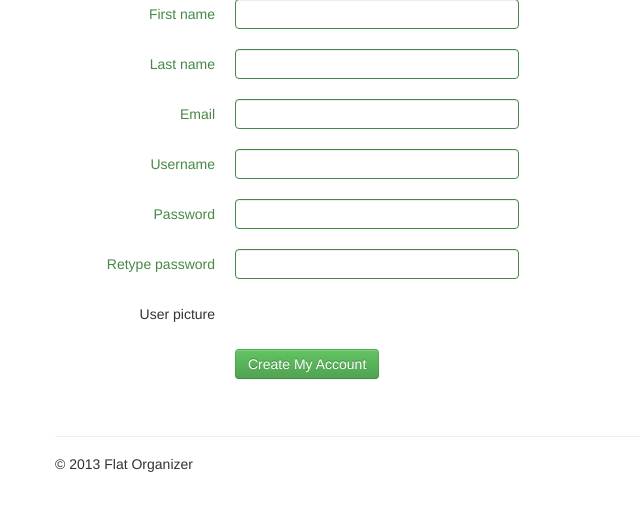
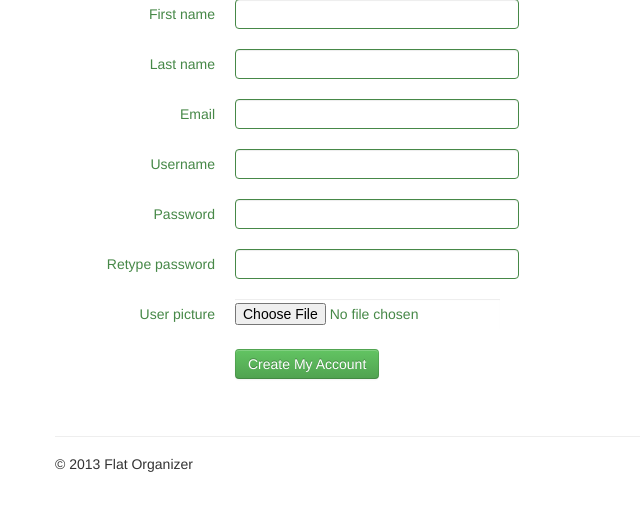
Before and after one commit to phyper/FlatOrganizer, a Django app: template templates/flats/register.html in a window 1280 px wide. Shown: the part 122-633 px from the top of the page, without its empty margins (0-640 px from the left). Run offline with Django 3.2, Linux system fonts and the light colour scheme; the template is opened without the code that fills it, so the values that code supplies are empty; some libraries are stand-ins or nearby versions.

Commit message:
Registration form

```diff
--- a/flats/models.py
+++ b/flats/models.py
@@ -5,6 +5,7 @@ from django import forms
 import datetime
 from PIL import Image
 from django.forms import ModelForm
+from django.forms import CharField, Form, PasswordInput
 
 CATEGORY_CHOICES = (('Shopping', 'Shopping'),
                     ('Cleaning', 'Cleaning'),
@@ -111,6 +112,9 @@ class Invitation(models.Model):
 
 class UserCreateForm(UserCreationForm):
 	email = forms.EmailField(required = True)
+	password1 = CharField(widget=PasswordInput())
+	password2 = CharField(widget=PasswordInput())
+
 	class Meta:
 		model = User
 		fields = ["first_name", "last_name", "email", "username", "password1", "password2"]
@@ -129,7 +133,6 @@ class UserEditForm(forms.ModelForm):
             'last_name' : forms.TextInput(attrs = {'placeholder': 'Last name'}),
             'email' : forms.TextInput(attrs = {'placeholder': 'E-mail'}),
             }
-
 
 class NewTaskForm(forms.ModelForm):
     class Meta:
--- a/templates/flats/register.html
+++ b/templates/flats/register.html
@@ -18,28 +18,28 @@
 						<div class="control-group success error">
 						<label class="control-label">First name</label>
 							<div class="controls">
-								<input type="text" class="input-xlarge" id="first_name" name="first_name" rel="popover" data-content="Enter your first name." data-original-title="First Name">
+								<input type="text" class="input-xlarge" id="first_name" name="first_name" rel="popover" data-content="Enter your first name" data-original-title="First Name">
 							</div>
 						</div>
 
 						<div class="control-group success error">
 						<label class="control-label">Last name</label>
 							<div class="controls">
-								<input type="text" class="input-xlarge" id="last_name" name="last_name" rel="popover" data-content="Enter your last name." data-original-title="Last Name">
+								<input type="text" class="input-xlarge" id="last_name" name="last_name" rel="popover" data-content="Enter your last name" data-original-title="Last Name">
 							</div>
 						</div>
 
 						<div class="control-group success error">
 						<label class="control-label">Email</label>
 							<div class="controls">
-								<input type="text" class="input-xlarge" id="email" name="email" rel="popover" data-content="What is your email address" data-original-title="Email">
+								<input type="text" class="input-xlarge" id="email" name="email" rel="popover" data-content="Enter your email address" data-original-title="Email">
 							</div>
 						</div>
 
 						<div class="control-group success error">
 						<label class="control-label">Username</label>
 							<div class="controls">
-								<input type="text" class="input-xlarge" id="username" name="username" rel="popover" data-content="What is your username" data-original-title="Username">
+								<input type="text" class="input-xlarge" id="username" name="username" rel="popover" data-content="Enter your username" data-original-title="Username">
 							</div>
 						</div>
 
@@ -57,10 +57,10 @@
 							</div>
 						</div>
 
-						<div class="control-group">
+						<div class="control-group success error">
 						<label class="control-label">User picture</label>
 							<div class="controls">
-								{{ pform.picture }}
+								<input type="file" class="input-xlarge" id="picture" name="picture" rel="popover" data-content="Select your profile picture" data-original-title="Picture">
 							</div>
 						</div>
 
@@ -83,12 +83,12 @@
 	</div>
 
 	<!-- Include Bootstrap Asserts JavaScript Files. -->
-	<script src="{{STATIC_URL}}bootstrap/js/bootstrap.js"></script>
+	<script src="http://ajax.aspnetcdn.com/ajax/jquery.validate/1.11.0/jquery.validate.js"></script>
 	<script type="text/javascript">
 		$(document).ready(function()
 		{
 		// Popover
-	$('#registerHere').hover(
+		$('#registerHere input').hover(
 		  function(){
 		    $(this).popover('show')
 		  },
@@ -100,27 +100,28 @@
 		// Validation
 		$("#registerHere").validate({
 		  rules:{
-	first_name:"required",
-	last_name:"required",
+		  first_name: "required",
+		  last_name: "required",
+		  username:"required",
 		  email:{required:true,email: true},
-	username:"required",
 		  password1:{required:true,minlength: 6},
-	password2:{required:true,equalTo: "#password1"}
+		  password2:{required:true,equalTo: "#password1"},
+		  picture: "required",
 		},
 
 		messages:{
-	first_name:"Enter your first name",
-	last_name:"Enter your last name",
+		  first_name: "Enter your first name",
+		  last_name: "Enter your last name",
+		  username:"Required. 30 characters or fewer. Letters, digits and @/./+/-/_ only.",
 		  email:{
 		    required:"Enter your email address",
 		    email:"Enter valid email address"},
-	username:"Required. 30 characters or fewer. Letters, digits and @/./+/-/_ only.",
 		  password1:{
 		    required:"Enter your password",
 		    minlength:"Password must be minimum 6 characters"},
 		  password2:{
 		    required:"Enter confirm password",
-		equalTo:"Password and Confirm Password must match"},
+		    equalTo:"Password and Confirm Password must match"}
 		},
 
 		errorClass: "help-inline",
```
Also changed, not shown: flats/views.py (+22 -21 lines). Lines whose indentation alone changed are shown as unchanged.
